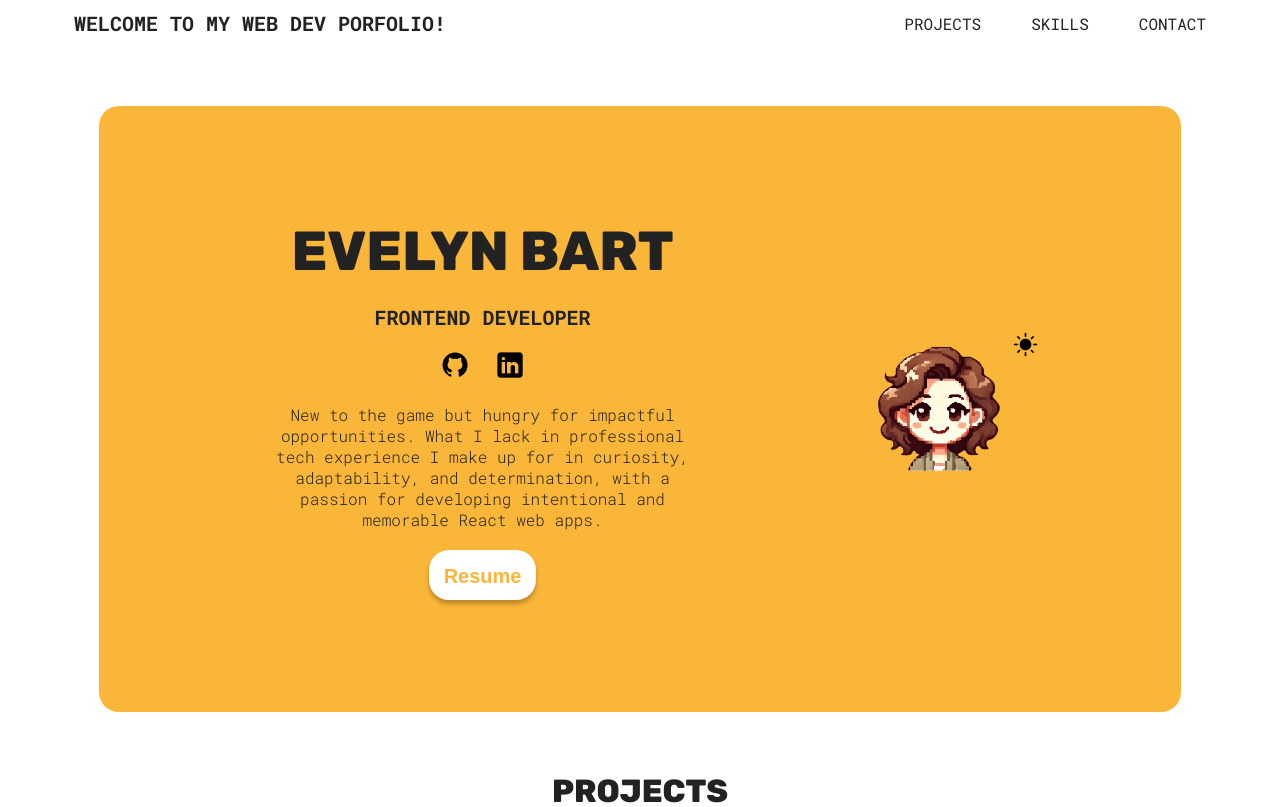
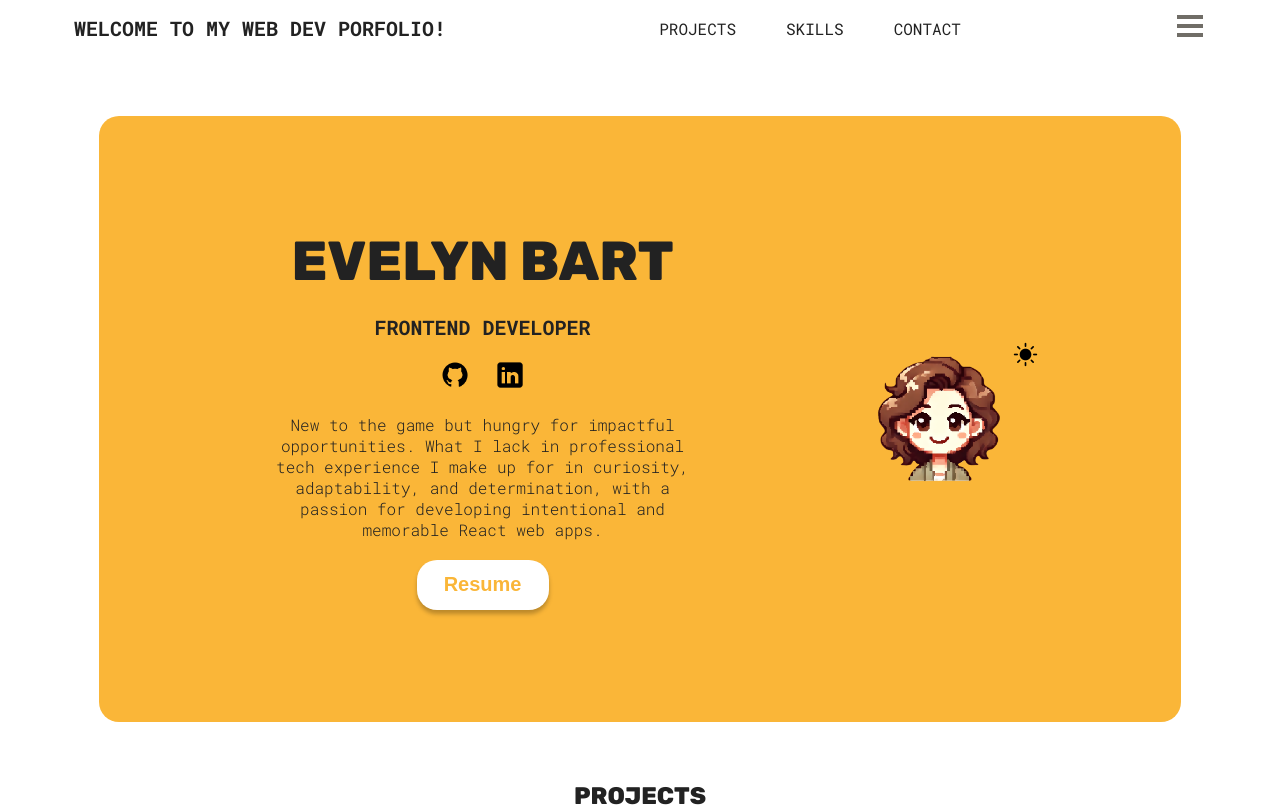
Before and after one commit to evelynmbart/evelynbart-portfolio, a React (Vite) app: page / in a window 1280 px wide. Shown: the top 807 px of the page. Built offline with nearby package versions, Linux system fonts and the light colour scheme.

Commit message:
add in menu icon from icons8 and toggle it using theme

```diff
--- a/src/App.css
+++ b/src/App.css
@@ -58,10 +58,8 @@ h3 {
 
 h1 {
   font-family: "Rubik", sans-serif;
-  font-size: 32px;
 }
 p {
-  font-size: 16px;
   font-weight: 300;
 }
 
--- a/src/components/Hero/Hero.css
+++ b/src/components/Hero/Hero.css
@@ -40,13 +40,18 @@
     color: var(--btn-color);
     border: none;
     border-radius: 20px;
-    width: 100%;
+    width: 132px;
+    height: 52px;
     padding: 15px;
     height: 50px;
     font-size: 20px;
     font-weight: bold;
     box-shadow: 0 4px 4px rgba(0, 0, 0, 0.25);
     transition: box-shadow 200ms ease-in-out, transform 200ms ease-in-out;
+  }
+
+  .hover {
+    padding: 0;
   }
 
   button:hover {
--- a/src/components/Navbar/Navbar.jsx
+++ b/src/components/Navbar/Navbar.jsx
@@ -1,6 +1,13 @@
+import menuDark from "../../assets/menu-dark.png";
+import menuLight from "../../assets/menu-light.png";
+import { useTheme } from "../../utils/ThemeContext";
 import "./Navbar.css";
 
 export function Navbar() {
+  const { theme, toggleTheme } = useTheme();
+
+  const menuIcon = theme === "light" ? menuLight : menuDark;
+
   return (
     <div className="navbar-container" id="navbar">
       <h3>Welcome to my Web Dev Porfolio!</h3>
@@ -9,6 +16,9 @@ export function Navbar() {
         <a href="#skills">Skills</a>
         <a href="#contact">Contact</a>
       </div>
+      <div className="menu">
+        <img src={menuIcon} />
+      </div>
     </div>
   );
 }
```
Also changed, not shown: src/assets/menu-dark.png (added), src/assets/menu-light.png (added).
